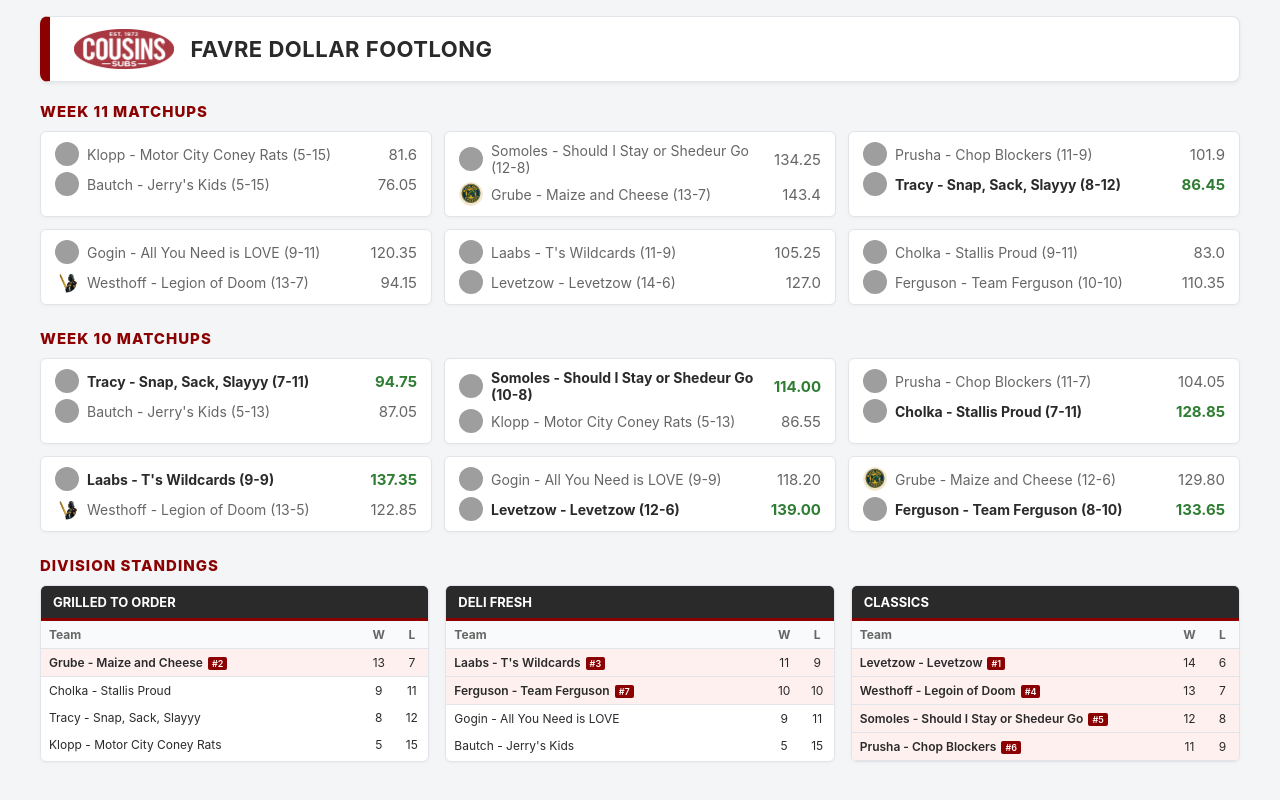
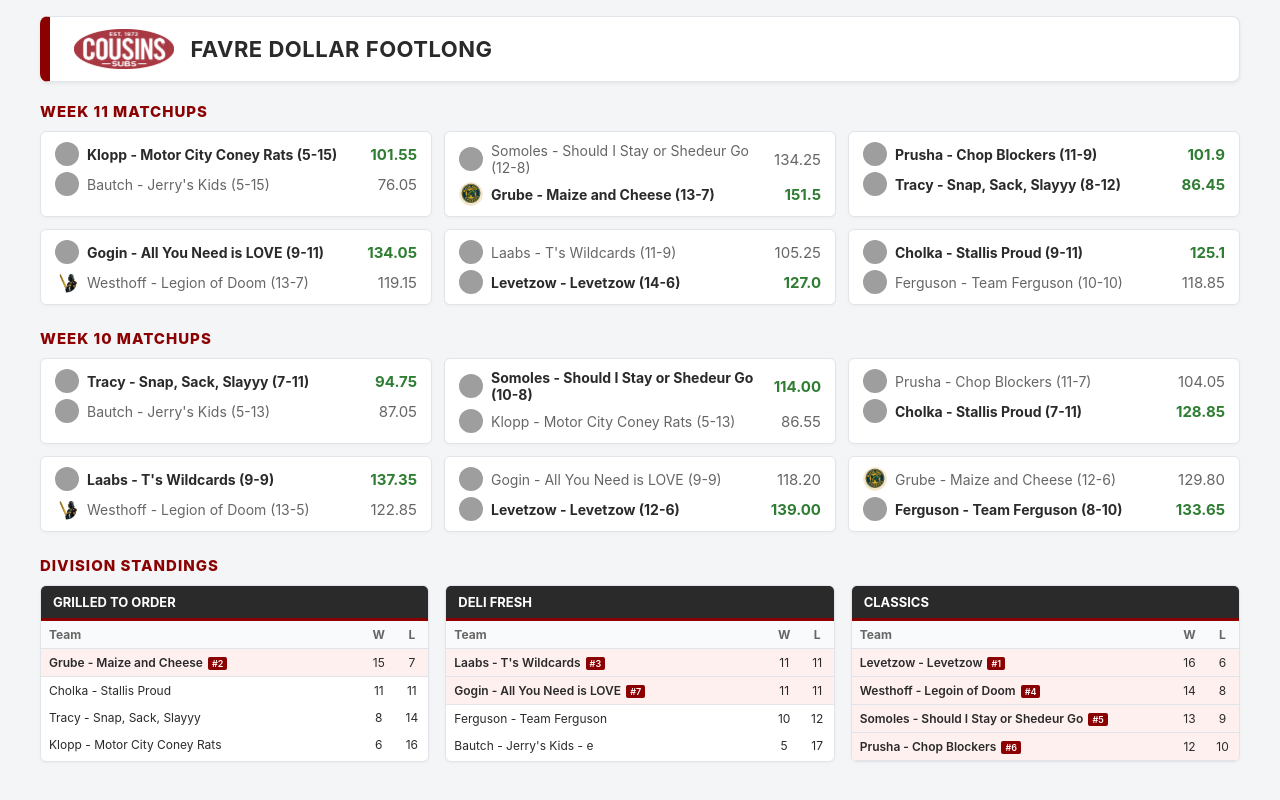
Before and after one commit to michaelj86768894/culture, a plain HTML site: page fantasy/index.html in a window 1280 px wide. Drawn offline with Linux system fonts and the light colour scheme; grey boxes are pictures that could not be loaded.

Commit message:
Update index.html

```diff
--- a/fantasy/index.html
+++ b/fantasy/index.html
@@ -279,12 +279,12 @@ Tracy: https://g.espncdn.com/lm-static/logo-packs/ffl/Referee-MartinLaksman/refe
 				<!-- MATCHUP NUMBER 1 -->
 
 				<div class="matchup-card">
-					<div class="team-row"> <!-- add " winner" to class for winner-->
+					<div class="team-row winner"> <!-- add " winner" to class for winner-->
 						<div class="team-info">
 							<img src="https://preview.redd.it/i-heard-someone-was-looking-for-me-v0-s7av7vw6anfe1.jpeg?auto=webp&s=c2d1586e2839f4d6aaa0309263f9a45f824f9784" alt="Logo" class="team-logo">
 							<span class="team-name">Klopp - Motor City Coney Rats (5-15)</span>
 						</div>
-						<span class="team-score">81.6</span>
+						<span class="team-score">101.55</span>
 					</div>
 
 
@@ -310,12 +310,12 @@ Tracy: https://g.espncdn.com/lm-static/logo-packs/ffl/Referee-MartinLaksman/refe
 					</div>
 
 
-					<div class="team-row"> <!-- add " winner" to class for winner-->
+					<div class="team-row winner"> <!-- add " winner" to class for winner-->
 						<div class="team-info">
 							<img src="maizeandcheese.png" alt="Logo" class="team-logo">
 							<span class="team-name">Grube - Maize and Cheese (13-7)</span>
 						</div>
-						<span class="team-score">143.4</span>
+						<span class="team-score">151.5</span>
 					</div>
 				</div>
 
@@ -326,7 +326,7 @@ Tracy: https://g.espncdn.com/lm-static/logo-packs/ffl/Referee-MartinLaksman/refe
 
 
                 <div class="matchup-card">
-					<div class="team-row"> <!-- add " winner" to class for winner-->
+					<div class="team-row winner"> <!-- add " winner" to class for winner-->
 						<div class="team-info">
                             <img src="https://g.espncdn.com/lm-static/logo-packs/ffl/ShieldsOfGlory-LDopa/ShieldsOfGlory-06.svg" alt="Logo" class="team-logo">
                             <span class="team-name">Prusha - Chop Blockers (11-9)</span>
@@ -354,12 +354,12 @@ Tracy: https://g.espncdn.com/lm-static/logo-packs/ffl/Referee-MartinLaksman/refe
 
 
                 <div class="matchup-card">
-<div class="team-row"> <!-- add " winner" to class for winner-->
+<div class="team-row winner"> <!-- add " winner" to class for winner-->
                         <div class="team-info">
                             <img src="https://g.espncdn.com/lm-static/logo-packs/ffl/8bitHeros-JoeyEllis/8bit_football-04.svg" alt="Logo" class="team-logo">
                             <span class="team-name">Gogin - All You Need is LOVE (9-11)</span>
                         </div>
-                        <span class="team-score">120.35</span>
+                        <span class="team-score">134.05</span>
                     </div>
 
 
@@ -368,7 +368,7 @@ Tracy: https://g.espncdn.com/lm-static/logo-packs/ffl/Referee-MartinLaksman/refe
 							<img src="darthvader.png" alt="Logo" class="team-logo">
                             <span class="team-name">Westhoff - Legion of Doom (13-7)</span>
                         </div>
-                        <span class="team-score">94.15</span>
+                        <span class="team-score">119.15</span>
                     </div>
 
                 </div>
@@ -391,7 +391,7 @@ Tracy: https://g.espncdn.com/lm-static/logo-packs/ffl/Referee-MartinLaksman/refe
 
 
 
-					<div class="team-row">
+					<div class="team-row winner">
                         <div class="team-info">
 							<img src="https://g.espncdn.com/lm-static/logo-packs/ffl/CreepShow-ToddDetwiler/CreepShow-01.svg" alt="Logo" class="team-logo">
                             <span class="team-name">Levetzow - Levetzow (14-6)</span>
@@ -409,12 +409,12 @@ Tracy: https://g.espncdn.com/lm-static/logo-packs/ffl/Referee-MartinLaksman/refe
 
 
                 <div class="matchup-card">
-                <div class="team-row"> <!-- add " winner" to class for winner-->
+                <div class="team-row winner"> <!-- add " winner" to class for winner-->
 					<div class="team-info">
 							<img src="https://upload.wikimedia.org/wikipedia/en/b/b1/Wisconsin_State_Fair_Logo.png?utm_source=en.wikipedia.org&utm_campaign=index&utm_content=original" alt="Logo" class="team-logo">
                             <span class="team-name">Cholka - Stallis Proud (9-11)</span>
                         </div>
-                        <span class="team-score">83.0</span>
+                        <span class="team-score">125.1</span>
                     </div>
 
 
@@ -424,7 +424,7 @@ Tracy: https://g.espncdn.com/lm-static/logo-packs/ffl/Referee-MartinLaksman/refe
                             <img src="https://g.espncdn.com/lm-static/ffl/images/default_logos/19.svg" alt="Logo" class="team-logo">
                             <span class="team-name">Ferguson - Team Ferguson (10-10)</span>
                         </div>
-                        <span class="team-score">110.35</span>
+                        <span class="team-score">118.85</span>
                     </div>
 
 
@@ -659,26 +659,26 @@ Tracy: https://g.espncdn.com/lm-static/logo-packs/ffl/Referee-MartinLaksman/refe
                         <tbody>
 							<tr class="playoff"> <!-- class-"playoff"-->
                                 <td class="team-cell">Grube - Maize and Cheese <span class="seed-badge">#2</span></td>
-                                <td class="cell-center">13</td>
+                                <td class="cell-center">15</td>
                                 <td class="cell-center">7</td>
                             </tr>
 
 							<tr><!--<tr class="playoff">-->
                                 <td>Cholka - Stallis Proud</td>
-                                <td class="cell-center">9</td>
+                                <td class="cell-center">11</td>
                                 <td class="cell-center">11</td>
                             </tr>
 
 							<tr><!--<tr class="playoff">-->
                                 <td>Tracy - Snap, Sack, Slayyy</td>
                                 <td class="cell-center">8</td>
-                                <td class="cell-center">12</td>
+                                <td class="cell-center">14</td>
                             </tr>
 
 							<tr><!--<tr class="playoff">-->
                                 <td>Klopp - Motor City Coney Rats</td>
-                                <td class="cell-center">5</td>
-                                <td class="cell-center">15</td>
+                                <td class="cell-center">6</td>
+                                <td class="cell-center">16</td>
                             </tr>
 
 
@@ -700,25 +700,25 @@ Tracy: https://g.espncdn.com/lm-static/logo-packs/ffl/Referee-MartinLaksman/refe
 							<tr class="playoff"><!--<tr class="playoff">-->
                                 <td class="team-cell">Laabs - T's Wildcards <span class="seed-badge">#3</span></td>
                                 <td class="cell-center">11</td>
-                                <td class="cell-center">9</td>
+                                <td class="cell-center">11</td>
                             </tr>
 
 							<tr class="playoff">
-                                <td class="team-cell">Ferguson - Team Ferguson <span class="seed-badge">#7</span></td>
-                                <td class="cell-center">10</td>
-                                <td class="cell-center">10</td>
-                            </tr>
-
-							<tr><!--<tr class="playoff">-->
-								<td>Gogin - All You Need is LOVE</td>
-                                <td class="cell-center">9</td>
+								<td class="team-cell">Gogin - All You Need is LOVE  <span class="seed-badge">#7</span></td>
+                                <td class="cell-center">11</td>
                                 <td class="cell-center">11</td>
                             </tr>
 
 							<tr><!--<tr class="playoff">-->
-                                <td>Bautch - Jerry's Kids</td>
+                                <td class="team-cell">Ferguson - Team Ferguson</td>
+                                <td class="cell-center">10</td>
+                                <td class="cell-center">12</td>
+                            </tr>
+
+							<tr><!--<tr class="playoff">-->
+                                <td>Bautch - Jerry's Kids - e</td>
                                 <td class="cell-center">5</td>
-                                <td class="cell-center">15</td>
+                                <td class="cell-center">17</td>
                             </tr>
 
 						</tbody>
@@ -738,26 +738,26 @@ Tracy: https://g.espncdn.com/lm-static/logo-packs/ffl/Referee-MartinLaksman/refe
                         <tbody>
                             <tr class="playoff"><!--<tr class="playoff">-->
                                 <td class="team-cell">Levetzow - Levetzow <span class="seed-badge">#1</span></td>
-                                <td class="cell-center">14</td>
+                                <td class="cell-center">16</td>
                                 <td class="cell-center">6</td>
                             </tr>
 
 							<tr class="playoff"> <!-- class-"playoff"-->
                                 <td class="team-cell">Westhoff - Legoin of Doom <span class="seed-badge">#4</span></td>
-                                <td class="cell-center">13</td>
-                                <td class="cell-center">7</td>
+                                <td class="cell-center">14</td>
+                                <td class="cell-center">8</td>
                             </tr>
 
 							<tr class="playoff"> <!-- class-"playoff"-->
                                 <td class="team-cell">Somoles - Should I Stay or Shedeur Go <span class="seed-badge">#5</span></td>
-                                <td class="cell-center">12</td>
-                                <td class="cell-center">8</td>
+                                <td class="cell-center">13</td>
+                                <td class="cell-center">9</td>
                             </tr>
 
 							<tr class="playoff"><!--<tr class="playoff">-->
                                 <td class="team-cell">Prusha - Chop Blockers <span class="seed-badge">#6</span></td>
-                                <td class="cell-center">11</td>
-                                <td class="cell-center">9</td>
+                                <td class="cell-center">12</td>
+                                <td class="cell-center">10</td>
                             </tr>
 
                         </tbody>
```
